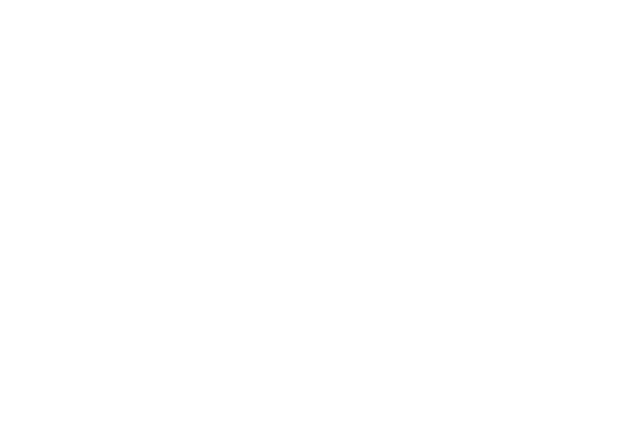
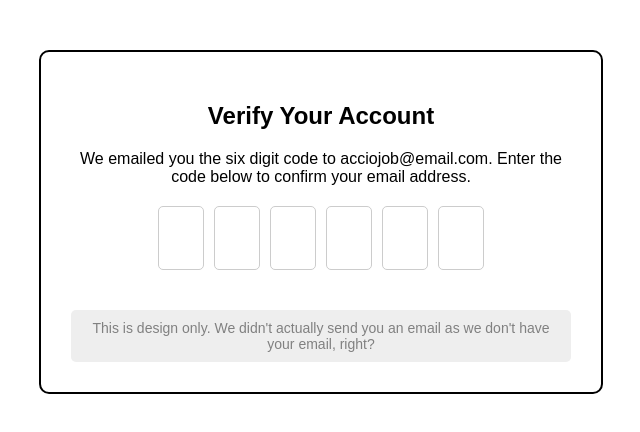
Before and after one commit to acciojob/OTP-developeranjuUI, a website: page main.html in a window 1280 px wide. Shown: the whole page, without its empty margins (319-959 px from the left). Drawn offline with Linux system fonts and the light colour scheme.

Commit message:
created a submission

```diff
--- a/main.html
+++ b/main.html
@@ -8,6 +8,23 @@
 
 <body>
 	<!-- the entire body must be written by student -->
+	<div class="container">
+    <h2 id="verification_heading">Verify Your Account</h2>
+    <p id="verification_subtext">We emailed you the six digit code to acciojob@email.com. Enter the code below to confirm your email address.</p>
+
+    <div class="code-container">
+      <input class="code" type="text" maxlength="1" />
+      <input class="code" type="text" maxlength="1" />
+      <input class="code" type="text" maxlength="1" />
+      <input class="code" type="text" maxlength="1" />
+      <input class="code" type="text" maxlength="1" />
+      <input class="code" type="text" maxlength="1" />
+    </div>
+
+    <div class="note">
+      This is design only. We didn't actually send you an email as we don't have your email, right?
+    </div>
+  </div>
     <script type="text/javascript" src="./script.js">
 </script>
 
--- a/script.js
+++ b/script.js
@@ -1 +1,21 @@
 //your JS code here. If required.
+const codes = document.querySelectorAll('.code');
+
+    codes.forEach((input, idx) => {
+      input.addEventListener('input', (e) => {
+        const value = e.target.value;
+        if (value) {
+          if (idx < codes.length - 1) {
+            codes[idx + 1].focus();
+          }
+        }
+      });
+
+      input.addEventListener('keydown', (e) => {
+        if (e.key === 'Backspace') {
+          if (!input.value && idx > 0) {
+            codes[idx - 1].focus();
+          }
+        }
+      });
+    });
--- a/styles.css
+++ b/styles.css
@@ -1 +1,36 @@
 /*  your css code here. If applicable */
+body {
+    font-family: Arial, sans-serif;
+    text-align: center;
+    margin: 50px;
+}
+.container {
+  border: 2px solid black;
+  border-radius: 10px;
+  max-width: 500px;
+  margin: 0 auto;
+  padding: 30px;
+}
+.code-container {
+  display: flex;
+  justify-content: center;
+  gap: 10px;
+  margin: 20px 0;
+}
+.code {
+  width: 40px;
+  height: 60px;
+  font-size: 32px;
+  text-align: center;
+  border: 1px solid #ccc;
+  border-radius: 5px;
+}
+.note {
+  font-size: 14px;
+  color: grey;
+  background-color: #eee;
+  padding: 10px;
+  border-radius: 5px;
+  display: inline-block;
+  margin-top: 20px;
+}
```
